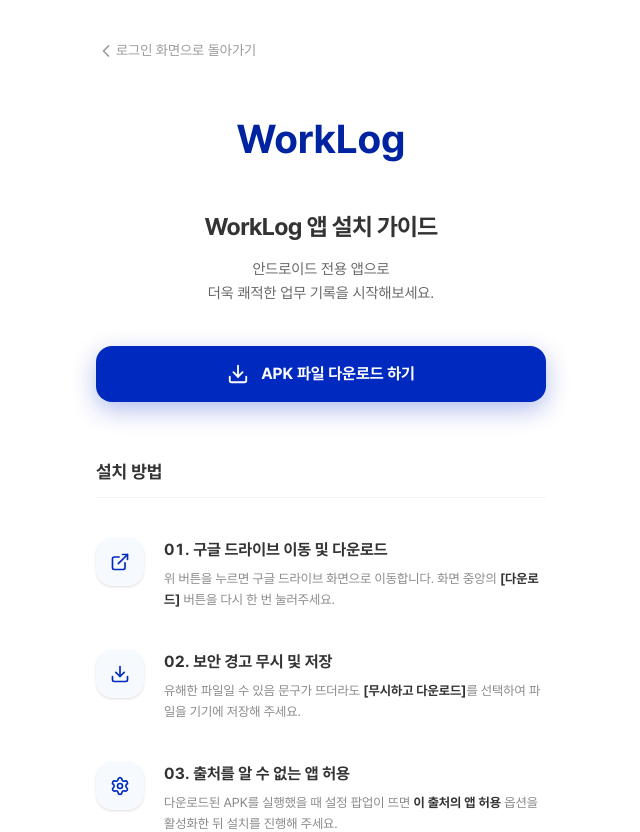
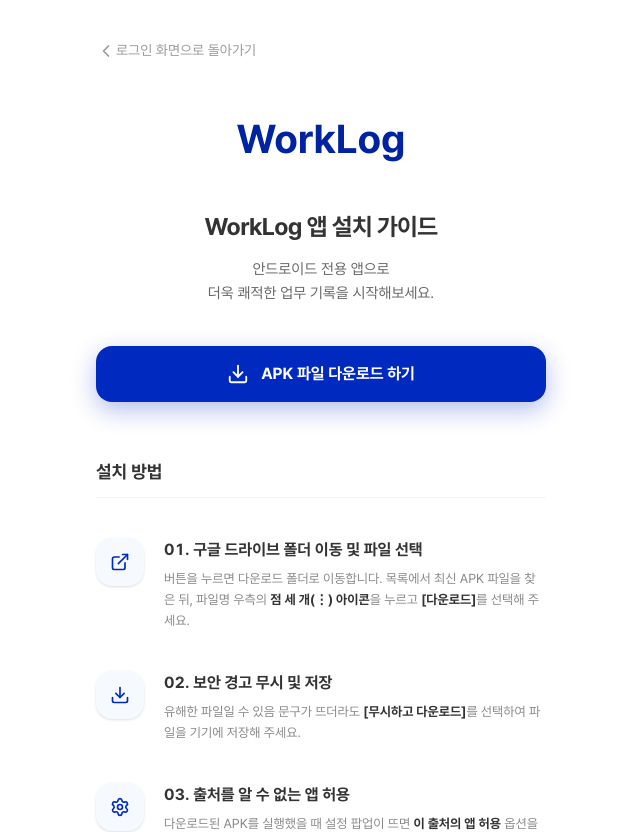
Before and after one commit to xcjnzvc/worklog, a Next.js app in the folder apps/frontend/: page /download in a window 1280 px wide. Shown: the top 832 px of the page, without its empty margins (319-959 px from the left). Built offline with nearby package versions, Linux system fonts and the light colour scheme.

Commit message:
feat: 수정된 다운로드 페이지 링크 및 설명 업데이트
- 다운로드 버튼의 링크를 구글 드라이브 폴더로 변경
- 다운로드 안내 문구를 폴더 이동 및 파일 선택에 맞게 수정

```diff
--- a/apps/frontend/app/download/page.tsx
+++ b/apps/frontend/app/download/page.tsx
@@ -42,9 +42,9 @@ export default function DownloadPage() {
           </p>
         </div>
 
-        {/* 실제 파일 다운로드 버튼 */}
+        {/* 실제 파일 다운로드 버튼 (폴더 링크로 수정됨) */}
         <a
-          href="https://drive.google.com/file/d/18QnPkrE_sC31uM8ups-lQNUdzNa3xNqS/view?usp=sharing"
+          href="https://drive.google.com/drive/folders/1kgRmq7NZsrL3T_riU-Fz4OV92_e-wSZt?usp=drive_link"
           target="_blank"
           rel="noopener noreferrer"
           className="w-full mt-10 bg-[#0029C0] text-white py-4 rounded-[16px] flex items-center justify-center gap-3 font-bold text-[16px] shadow-[0_8px_25px_rgba(0,41,192,0.3)] hover:bg-[#0022a0] active:scale-[0.98] transition-all"
@@ -65,12 +65,14 @@ export default function DownloadPage() {
             </div>
             <div>
               <p className="font-bold text-[16px] text-[#333]">
-                01. 구글 드라이브 이동 및 다운로드
+                01. 구글 드라이브 폴더 이동 및 파일 선택
               </p>
               <p className="text-[13px] text-[#888] mt-1.5 leading-relaxed">
-                위 버튼을 누르면 구글 드라이브 화면으로 이동합니다. 화면 중앙의{" "}
-                <strong className="text-[#333]">[다운로드]</strong> 버튼을 다시
-                한 번 눌러주세요.
+                버튼을 누르면 다운로드 폴더로 이동합니다. 목록에서 최신 APK
+                파일을 찾은 뒤, 파일명 우측의{" "}
+                <strong className="text-[#333]">점 세 개(⋮) 아이콘</strong>을
+                누르고 <strong className="text-[#333]">[다운로드]</strong>를
+                선택해 주세요.
               </p>
             </div>
           </div>
```
